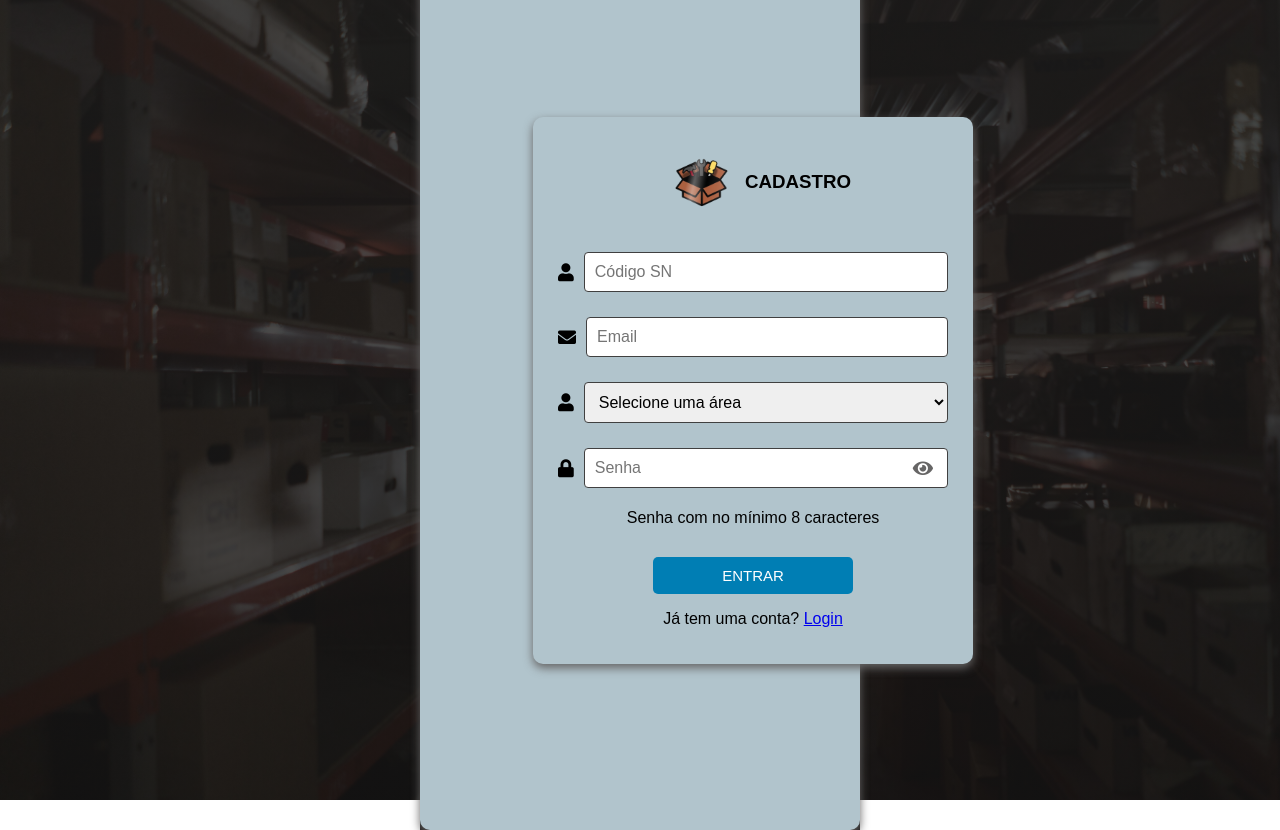
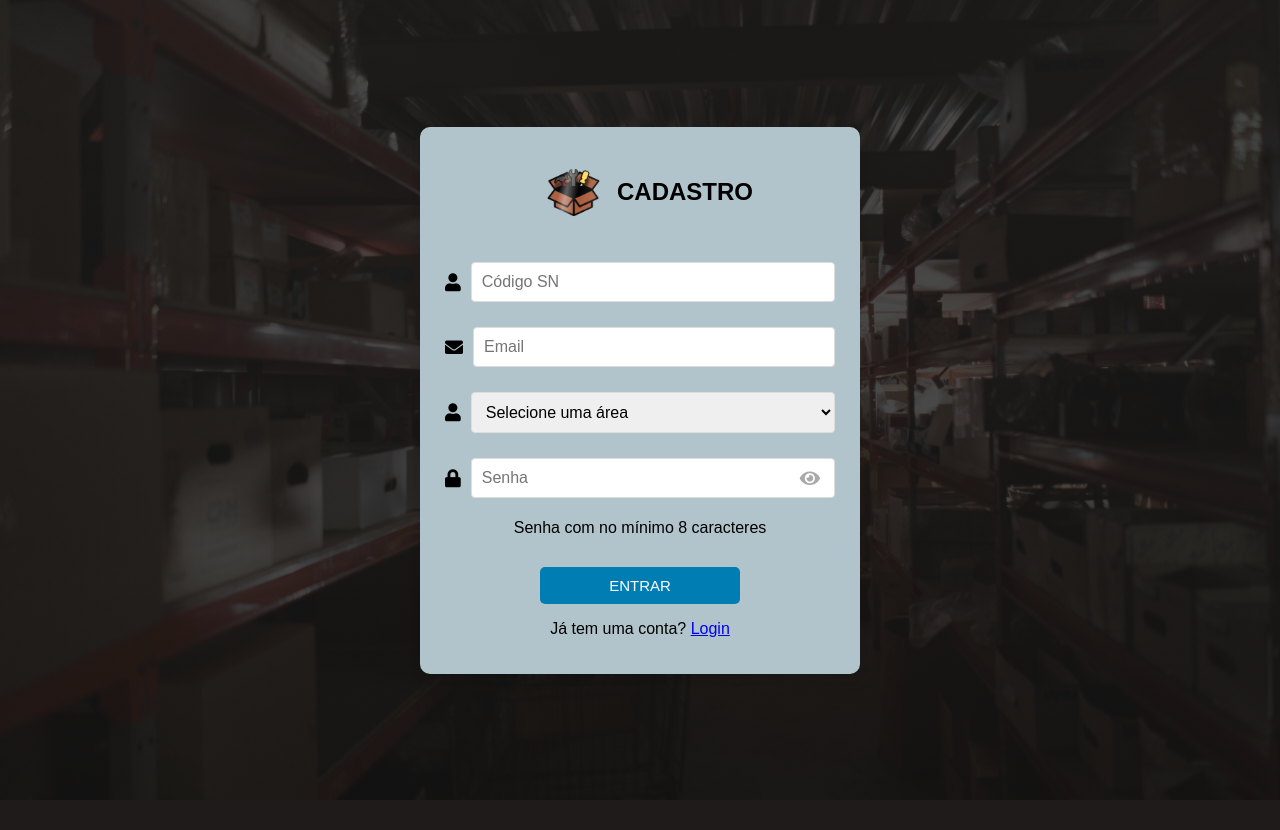
Before and after one commit to octaviosilva4275/Invent-, a Flask app: page /primeiro_login in a window 1280 px wide. After the commit the page ends 678 px from the top, so only its background shows below. Run offline with Flask 3, Linux system fonts and the light colour scheme.

Commit message:
alteração do primeiro login

```diff
--- a/static/styles/medias/media-primeirologin.css
+++ b/static/styles/medias/media-primeirologin.css
@@ -1,38 +1,33 @@
-/* Responsividade para dispositivos móveis com largura máxima de 768 pixels */
+/* Responsividade para dispositivos móveis */
 @media only screen and (max-width: 768px) {
-    /* Esconde o banner em celulares e tablets para maximizar o espaço visível */
     .banner-primeirologin {
-        display: none;
+        display: none; /* Esconde o banner em celulares e tablets */
     }
 
-    /* Centraliza o conteúdo dentro do container "primeiro-login" */
     .primeiro-login {
         justify-content: center;
     }
 
-    /* Ajusta o formulário "primeiro-login02" para ocupar 100% da largura e altura da tela,
-       remove as margens e ajusta o padding para melhorar o layout em dispositivos móveis */
     .primeiro-login02 {
-        width: 100%;
-        height: 100%;
-        margin: 0;
-        padding: 50px;
-        background-color: var(--cinza-azulado);
+        width: 100%; /* O formulário ocupa 100% da largura em dispositivos móveis */
+        height: 100%; /* O formulário ocupa 100% da altura */
+        margin: 0; /* Remove as margens */
+        padding: 50px; /* Ajusta o padding para telas menores */
+        background-color: #B1C4CC;
+
     }
 
-    /* Faz com que o botão "btn-entrar" ocupe toda a largura da tela em dispositivos móveis */
     .btn-entrar {
-        width: 100%;
+        width: 100%; /* O botão de entrar ocupa toda a largura em dispositivos móveis */
     }
 
-    /* Define a posição absoluta para o botão "botao-voltar" e exibe-o como um flex container */
     .botao-voltar {
         position: absolute;
         display: flex;
+
+
     }
-
-    /* Ajusta o padding superior do header "header-primeirologin" para dar mais espaço no topo */
-    .header-primeirologin {
+    .header-primeirologin{
         padding-top: 60px;
     }
 }
--- a/static/styles/primeiro-login.css
+++ b/static/styles/primeiro-login.css
@@ -1,10 +1,5 @@
 
-/*
-   Reset básico para garantir uma aparência consistente
-   - Remove a margem e padding padrão.
-   - Define a altura como 100%.
-   - Define a fonte padrão e remove o overflow e decoração de texto.
-*/
+/* Reset básico para garantir uma aparência consistente */
 body, html {
     margin: 0;
     padding: 0;
@@ -14,17 +9,11 @@
     text-decoration: none;
 }
 
-/*
-   Estilos para o botão de voltar
-   - Define a posição absoluta para o botão.
-   - Define cor de fundo, bordas arredondadas, padding e estilo de transição.
-   - Alinha o texto e ícones dentro do botão.
-*/
 .botao-voltar {
     position: absolute;
     top: 20px;
     left: 20px;
-    background-color: var(--branco);
+    background-color: #FFFFFF;
     border-radius: 5px;
     padding: 10px 15px;
     display: flex;
@@ -43,37 +32,32 @@
 }
 
 .botao-voltar:hover {
-    background-color: var(--azul-escuro); /* Cor de fundo ao passar o mouse */
+    background-color: #005B99; /* Cor de fundo ao passar o mouse */
 }
 
-/*
-   Estilos para a imagem no header do primeiro login
-   - Define o tamanho da imagem do header.
-*/
+
+
+
+
 .header-primeirologin img {
     width: 90px;
     height: 90px;
 }
 
-/*
-   Estilos para o banner do primeiro login
-   - Define a posição absoluta para cobrir toda a tela.
-   - Define a cor de fundo com gradiente e uma imagem.
-   - Define o z-index para ficar atrás do conteúdo do login.
-*/
 .banner-primeirologin {
-    position: absolute;
+        position: absolute;  /* Ocupa a tela toda, sendo "absoluto" dentro do .login */
         top: 0;
         left: 0;
-    width: 100%;
-    height: 100%;
-    z-index: -1;
+        width: 100%;  /* Ocupa 100% da largura */
+        height: 100%;  /* Ocupa 100% da altura */
+        z-index: -1;  /* Fica atrás do campo de login */
         background-image: linear-gradient(rgba(31, 30, 30, 0.8), rgba(23, 22, 22, 0.8)), url(/static/img/fotoprimeirologin.jpg);
         background-position: center center;
-    background-size: cover;
+        background-size:cover;
         background-repeat: no-repeat;
         overflow: hidden;
     }
+
 
 .banner-primeirologin img {
     width: 100%;
@@ -81,18 +65,10 @@
     background-color: rgba(0, 0, 0, 0.8);
 }
 
-/*
-   Estilos para os campos de entrada de senha e ícones
-   - Define o espaçamento entre o ícone e o campo de entrada.
-*/
 .campo-input.password i {
     margin-right: 30px;
 }
 
-/*
-   Estilos para os rótulos e inputs dentro dos campos
-   - Define o estilo dos rótulos e inputs.
-*/
 .campo-input label {
     display: block;
     margin-bottom: 5px;
@@ -101,15 +77,11 @@
 .campo-input input {
     width: 100%;
     padding: 10px;
-    border: 1px solid var(--cinza);
+    border: 1px solid #ddd;
     border-radius: 4px;
     font-size: 16px;
 }
 
-/*
-   Estilos gerais para os campos de entrada
-   - Define o layout dos campos de entrada com ícones e alternância de senha.
-*/
 .campo-input {
     margin-bottom: 15px;
     display: flex;
@@ -120,7 +92,7 @@
 
 .campo-input i {
     margin-right: 10px;
-    font-size: 18px; /* Ajusta o tamanho do ícone conforme necessário */
+    font-size: 18px; /* Ajuste o tamanho do ícone conforme necessário */
 }
 
 .campo-input .toggle-password {
@@ -128,23 +100,26 @@
     right: 10px; /* Ajusta a posição do ícone para não sobrepor o texto do campo */
     font-size: 18px; /* Ajuste o tamanho do ícone conforme necessário */
     cursor: pointer; /* Indica que o ícone é clicável */
-    color: var(--cinza-escuro); /* Ajusta a cor do ícone para melhor visibilidade */
+    color: #aaa; /* Ajusta a cor do ícone para melhor visibilidade */
 }
 
 .campo-input select {
     width: 100%;
     padding: 10px;
-    border: 1px solid var(--cinza);
+    border: 1px solid #ddd;
     border-radius: 4px;
     font-size: 16px;
     box-sizing: border-box;
 }
 
-/*
-   Estilos para o botão de entrar
-   - Define o layout flexível, largura, padding, cor de fundo, cor do texto e bordas arredondadas.
-   - Adiciona transição suave para o efeito de hover.
-*/
+.botao-voltar {
+    position: absolute;
+}
+
+.fa-eye:before {
+    content: "\f06e";
+    position: relative;
+}
 .btn-entrar {
     display: flex;
     justify-content: center;
@@ -153,8 +128,8 @@
     font-size: 15px;
     padding: 10px 20px;
     cursor: pointer;
-    background-color: var(--azul-claro);
-    color: var(--branco);
+    background-color: rgba(0, 126, 180, 1);
+    color: white;
     border-radius: 5px;
     margin: 30px auto 0;
     border: none;
@@ -162,44 +137,41 @@
 }
 
 .btn-entrar:hover {
-    background-color: var(--azul-escuro); /* Cor de fundo ao passar o mouse */
+    background-color: rgba(0, 100, 150, 1); /* Cor de fundo ao passar o mouse */
     transform: scale(1.05); /* Aumenta ligeiramente o tamanho */
 }
 
-/*
-   Seção de login com imagem de fundo e centralização
-   - Define um layout flexível para centralizar o conteúdo horizontal e verticalmente.
-   - Define a altura total da viewport e centraliza a imagem de fundo.
-*/
+
+
+/* Seção de login com imagem de fundo e centralização */
 .primeiro-login {
     display: flex;
     justify-content: center; /* Centraliza horizontalmente */
     align-items: center; /* Centraliza verticalmente */
     height: 100vh; /* Altura total da viewport */
+
     background-size: cover; /* Faz a imagem cobrir toda a área */
     background-position: center; /* Centraliza a imagem de fundo */
 }
 
-/*
-   Formulário centralizado com limite de largura
-   - Define a largura máxima, cor de fundo, padding, bordas arredondadas e sombra.
-   - Centraliza o texto dentro do formulário.
-*/
+.primeiro-login {
+    justify-content: center;
+}
+
+/* Formulário centralizado com limite de largura */
 .primeiro-login02 {
     width: 100%;
     max-width: 400px; /* Define uma largura máxima */
-    background-color: var(--cinza-azulado); /* Cor de fundo semitransparente */
+    background-color: #B1C4CC; /* Cor de fundo semitransparente */
     padding: 20px;
     border-radius: 10px;
-    box-shadow: 0px 4px 10px var(--cinza-escuro); /* Sombra ao redor */
+    box-shadow: 0px 4px 10px rgba(0, 0, 0, 0.1); /* Sombra ao redor */
     text-align: center; /* Centraliza o texto dentro do formulário */
     position: absolute;
 }
 
-/*
-   Centraliza o conteúdo do header no formulário
-   - Define um layout flexível para centralizar o conteúdo do header.
-*/
+
+/* Centraliza o conteúdo do header no formulário */
 .header-primeirologin {
     display: flex;
     justify-content: center;
--- a/templates/login/primeiro_login.html
+++ b/templates/login/primeiro_login.html
@@ -18,6 +18,8 @@
 </head>
 
 <body>
+
+
     <section class="primeiro-login">
         <div class="banner-primeirologin">
 
@@ -28,39 +30,21 @@
             <div class="header-primeirologin">
                 <img src="/static/img/logoinvent+.png" alt="Superlist Logo" class="logo">
                 <h1>CADASTRO</h1>
-
-    <main>
-        <section class="primeiro-login">
-            <!-- Seção de banner do primeiro login -->
-            <div class="banner-primeirologin">
-                <!-- Comentado por enquanto: <img src="/static/img/fotoprimeirologin.jpg" alt="Banner de Primeiro Login"> -->
             </div>
 
-            <!-- Formulário de cadastro -->
-            <div class="primeiro-login02">
-                <!-- Header do formulário com logo e título -->
-                <div class="header-primeirologin">
-                    <img src="/static/img/logoinvent+.png" alt="Superlist Logo" class="logo">
-                    <h1>CADASTRO</h1>
-                </div>
-
-                <!-- Formulário para cadastro -->
             <form action="{{ url_for('primeiro_login') }}" method="POST">
                 <div class="inputs">
-                        <!-- Campo para Código SN -->
                     <div class="campo-input">
                         <i class="fas fa-user"></i>
                         <input type="text" id="rn" name="rn" placeholder="Código SN" required>
                     </div>
                 </div>
 
-                    <!-- Campo para Email -->
                 <div class="campo-input">
                     <i class="fas fa-envelope"></i>
                     <input type="email" id="email" name="email" placeholder="Email" required>
                 </div>
 
-                    <!-- Campo para Seleção de Área -->
                 <div class="campo-input">
                     <i class="fas fa-user"></i>
                     <select id="areas-senai" name="areas-senai">
@@ -78,7 +62,6 @@
                     </select>
                 </div>
 
-                    <!-- Campo para Senha -->
                 <div class="campo-input">
                     <i class="fas fa-lock"></i>
                     <input type="password" id="password" name="password" placeholder="Senha" required>
@@ -92,7 +75,6 @@
             </form>
         </div>
 
-            <!-- Script para alternar a visibilidade da senha -->
         <script>
             const togglePassword = document.querySelector('.toggle-password');
             const passwordInput = document.getElementById('password');
@@ -104,7 +86,5 @@
             });
         </script>
     </section>
-    </main>
-
 </body>
 </html>
```
Lines whose indentation alone changed are shown as unchanged.
